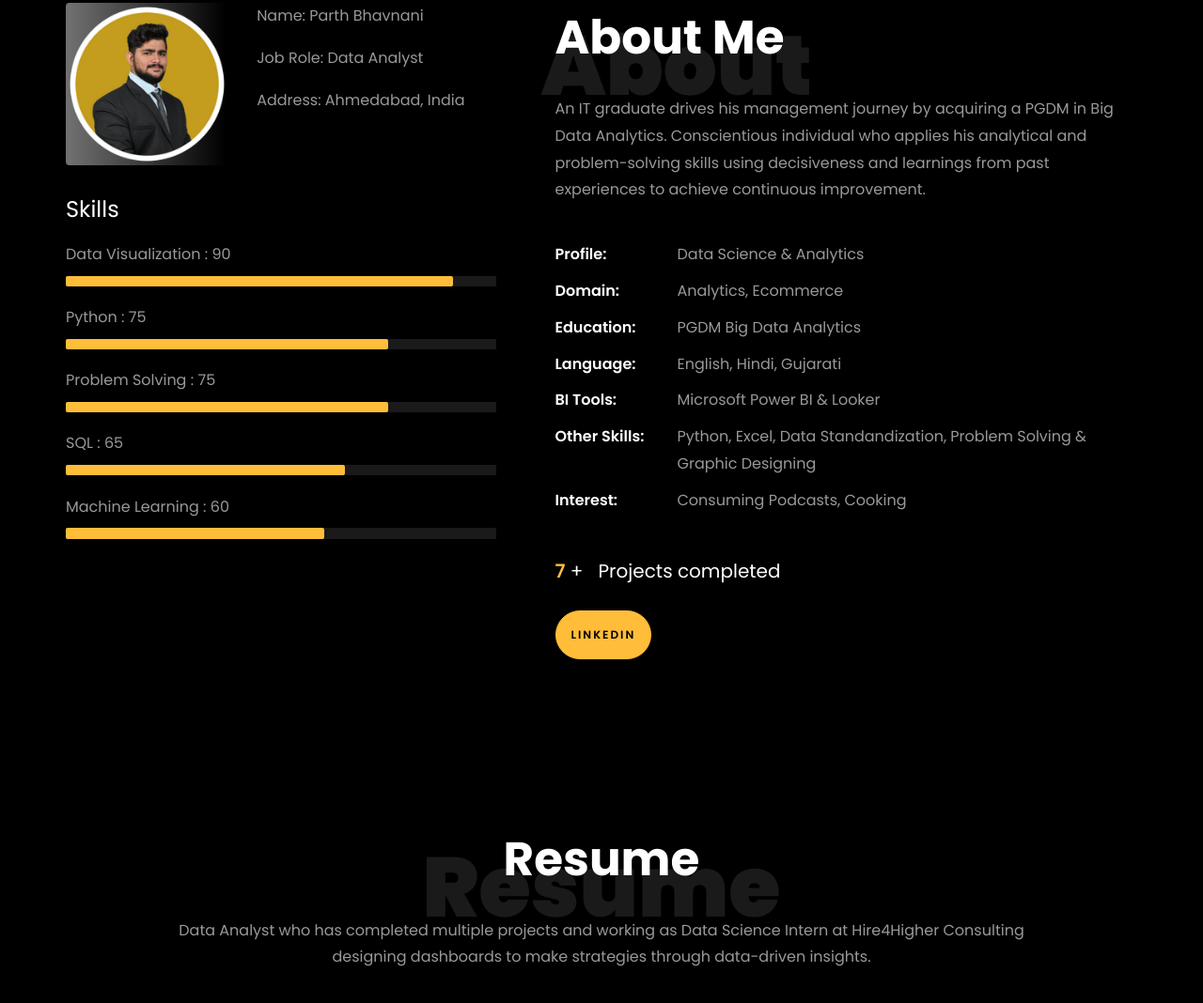
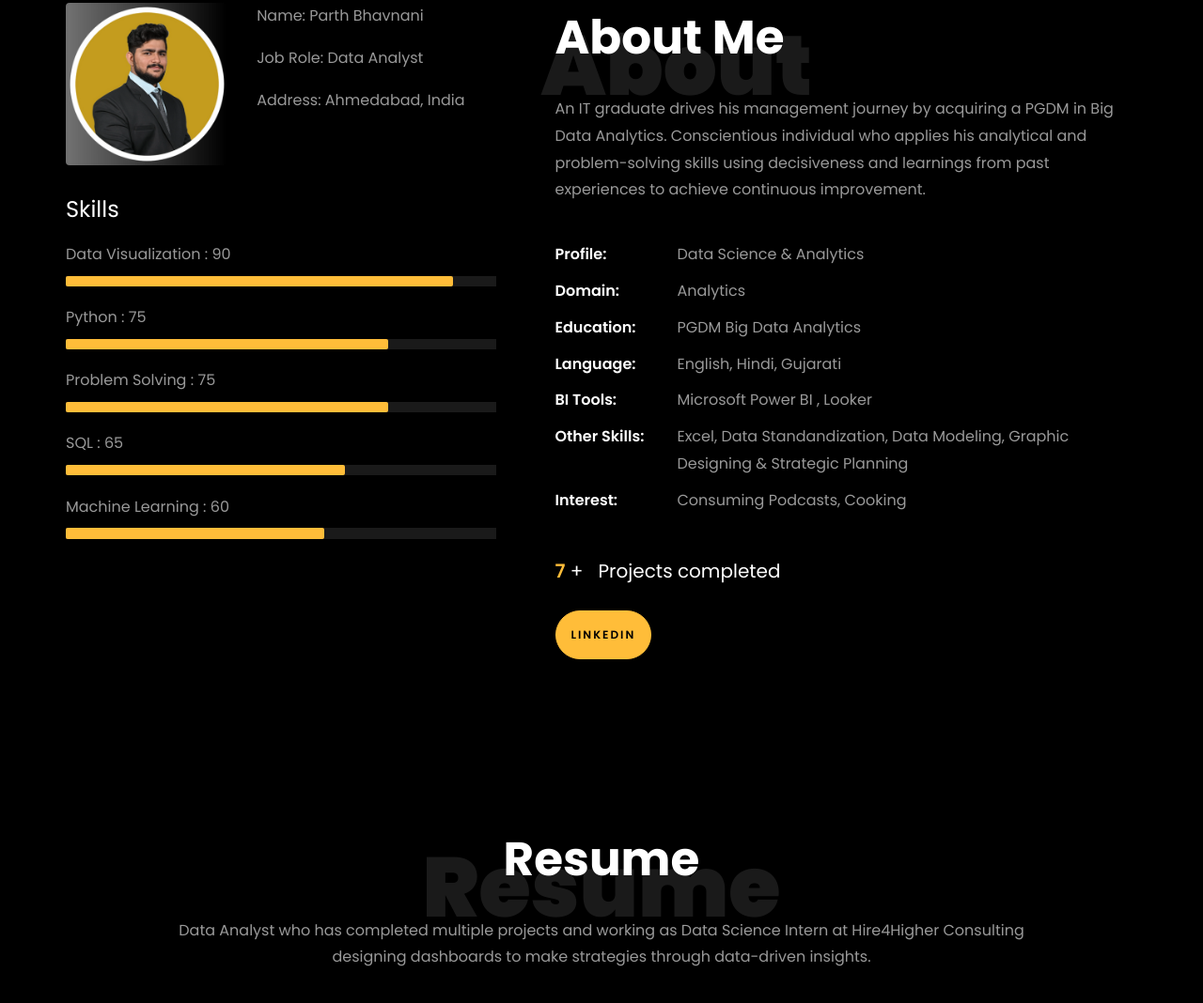
Before and after one commit to Parthbhavnani/Parthbhavnani.github.io, a plain HTML site: page index.html in a window 1280 px wide. Shown: the part 859-1927 px from the top of the page at 94% size. Drawn offline with Linux system fonts and the light colour scheme; animation ran at ten frames a second; files whose address does not match are found by name.

Commit message:
Update index.html
Changed the fonts and words.

```diff
--- a/index.html
+++ b/index.html
@@ -278,11 +278,11 @@
 									and learnings from past experiences to achieve continuous improvement.</p>
 								<ul class="about-info mt-4 px-md-0 px-2">
 									<li class="d-flex"><span>Profile:</span> <span>Data Science &amp; Analytics</span></li>
-									<li class="d-flex"><span>Domain:</span> <span>Analytics, Ecommerce </span></li>
+									<li class="d-flex"><span>Domain:</span> <span>Analytics</span></li>
 									<li class="d-flex"><span>Education:</span> <span>PGDM Big Data Analytics</span></li>
 									<li class="d-flex"><span>Language:</span> <span>English, Hindi, Gujarati</span></li>
-									<li class="d-flex"><span>BI Tools:</span> <span>Microsoft Power BI &amp; Looker</span></li>
-									<li class="d-flex"><span>Other Skills:</span> <span>Python, Excel, Data Standandization, Problem Solving &amp; Graphic Designing</span></li>
+									<li class="d-flex"><span>BI Tools:</span> <span>Microsoft Power BI , Looker</span></li>
+									<li class="d-flex"><span>Other Skills:</span> <span>Excel, Data Standandization, Data Modeling, Graphic Designing &amp; Strategic Planning </span></li>
 									<li class="d-flex"><span>Interest:</span> <span>Consuming Podcasts, Cooking</span></li>
 
 								</ul>
```
